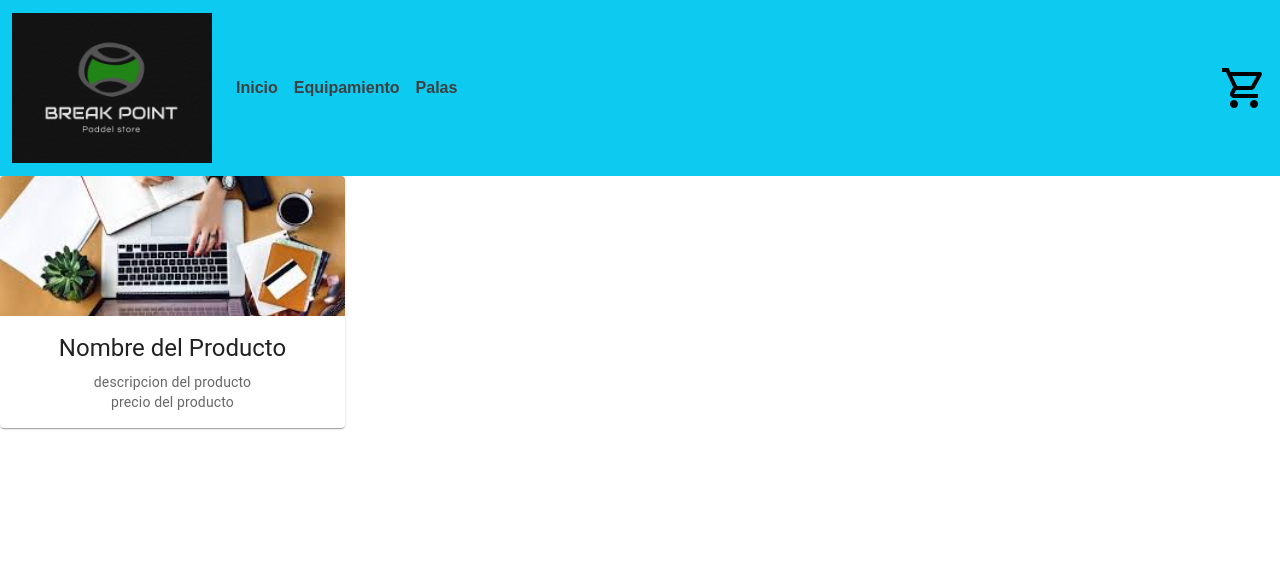
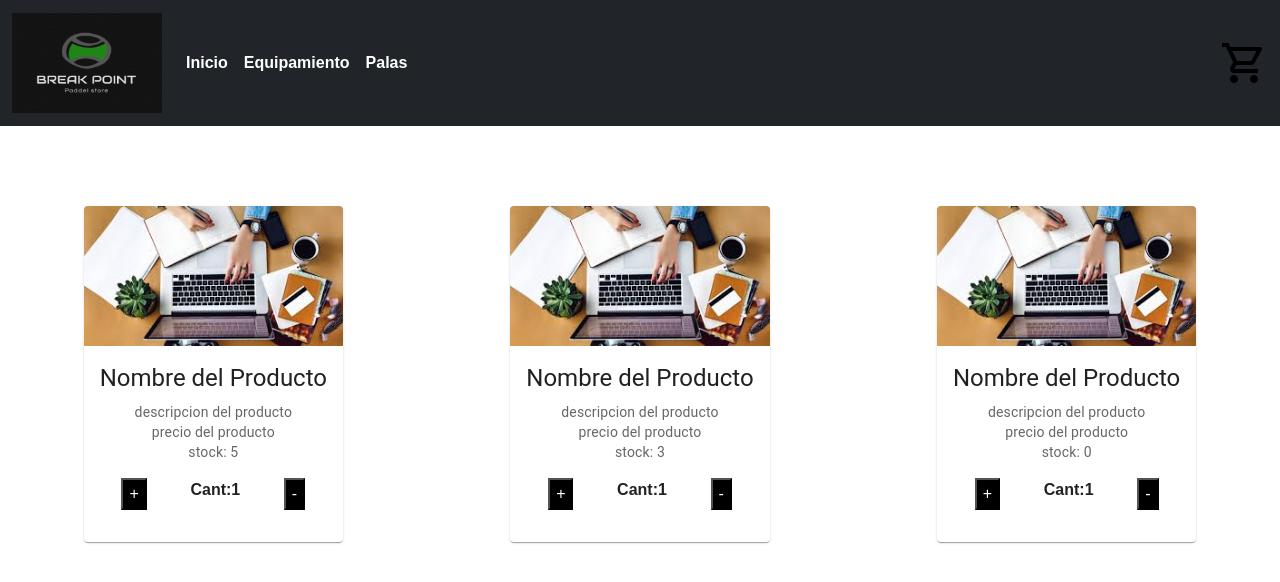
Before and after one commit to Ivega35/BreakPoint-Vega, a React (Create React App) app: page / in a window 1280 px wide. Shown: the top 582 px of the page. Built offline with nearby package versions, Linux system fonts and the light colour scheme.

Commit message:
Tp botones

```diff
--- a/src/App.js
+++ b/src/App.js
@@ -5,18 +5,34 @@ import ejemplo from "./components/Assets/ejemp.jpg"
 import NavBar from "./components/NavBar/NavBar.js";
 import ItemListContainer from "./components/ItemListContainer/ItemListContainer.js";
 
-class App extends react.Component{
-  render(){
+
+const App = () => {
+
     return (
       <div className="App">
         <NavBar/>
+        <div className="cardSection">
         <ItemListContainer
         tittle="Nombre del Producto"
         description="descripcion del producto"
         price="precio del producto"
+        stock="5"
         img={ejemplo}/>
+
+        <ItemListContainer
+        tittle="Nombre del Producto"
+        description="descripcion del producto"
+        price="precio del producto"
+        stock="3"
+        img={ejemplo}/>
+        <ItemListContainer
+        tittle="Nombre del Producto"
+        description="descripcion del producto"
+        price="precio del producto"
+        stock="0"
+        img={ejemplo}/>
+        </div>
       </div>
     )
-  }
 }
 export default App;
--- a/src/components/CartWidget/CartWidget.css
+++ b/src/components/CartWidget/CartWidget.css
@@ -1,4 +1,4 @@
 .logo{
-    height: 150px;
-    width: 200px;
+    height: 100px;
+    width: 150px;
 }
--- /dev/null
+++ b/src/components/ItemCounter/ItemCounter.css
@@ -0,0 +1,10 @@
+.counterSection{
+    display: flex;
+    justify-content: space-around;
+}
+.btnCounter{
+    color: white;
+    background-color: black;
+    max-height: 2rem;
+
+}
--- /dev/null
+++ b/src/components/ItemCounter/ItemCounter.js
@@ -0,0 +1,30 @@
+import React, {useState} from 'react'
+import "./ItemCounter.css"
+
+const ItemCounter = ({stock}) => {
+    const [counter, setCounter]= useState(1);
+
+    const handlerCounterUp = () =>{
+        if(counter < stock){
+          setCounter(counter+ 1 );
+        };
+    };
+    const handlerCounterDown = () =>{
+      if(counter > 1 ){
+        setCounter(counter - 1 );
+      };
+    };
+  return (
+
+    <div className='counterSection'>
+
+
+      <button className="btnCounter" onClick={handlerCounterUp}>+</button>
+      <p>Cant:{counter}</p>
+      <button className="btnCounter" onClick={handlerCounterDown}>-</button>
+
+    </div>
+  )
+}
+
+export default ItemCounter
--- a/src/components/ItemListContainer/ItemListContainer.js
+++ b/src/components/ItemListContainer/ItemListContainer.js
@@ -3,12 +3,12 @@ import Card from '@mui/material/Card';
 import CardContent from '@mui/material/CardContent';
 import CardMedia from '@mui/material/CardMedia';
 import Typography from '@mui/material/Typography';
-import { CardActionArea } from '@mui/material';
+import ItemCounter from "../ItemCounter/ItemCounter"
 
- const ItemListContainer = ({tittle, description, price, img }) =>{
+ const ItemListContainer = ({tittle, description, price, img, stock}) =>{
   return (
-    <Card sx={{ maxWidth: 345 }}>
-      <CardActionArea>
+    <Card sx={{ maxWidth: 450 }}>
+
         <CardMedia
           component="img"
           height="140"
@@ -25,9 +25,12 @@ import { CardActionArea } from '@mui/material';
           <Typography variant="body2" color="text.secondary">
             {price}
           </Typography>
+          <Typography variant="body2" color="text.secondary">
+            <p>stock: {stock}</p>
+          </Typography>
+          <ItemCounter stock={stock}/>
+        </CardContent>
 
-        </CardContent>
-      </CardActionArea>
     </Card>
   );
 }
--- a/src/components/NavBar/NavBar.css
+++ b/src/components/NavBar/NavBar.css
@@ -1,7 +1,7 @@
 
 .nav-link{
-    color:#3f3f3f;
+    color: white;
 }
 .navbar-brand{
-    color: #3f3f3f;
+    color: white;
 }
--- a/src/components/NavBar/NavBar.js
+++ b/src/components/NavBar/NavBar.js
@@ -5,7 +5,7 @@ import Carrito from '../Assets/carrito.png'
 
 const NavBar = () =>{
     return(
-      <nav class="navbar navbar-expand-lg bg-info">
+      <nav class="navbar navbar-expand-lg bg-dark">
       <div class="container-fluid">
         <a class="navbar-brand" href="#"><CartWidget/></a>
         <button class="navbar-toggler" type="button" data-bs-toggle="collapse" data-bs-target="#navbarText" aria-controls="navbarText" aria-expanded="false" aria-label="Toggle navigation">
--- a/src/style.css
+++ b/src/style.css
@@ -2,5 +2,10 @@
     text-align: center;
     font-family: Arial, Helvetica, sans-serif;
     font-weight: bolder;
-    color:green;
 }
+
+.cardSection{
+    display: flex;
+    justify-content: space-around;
+    padding-top: 5rem ;
+}
```
